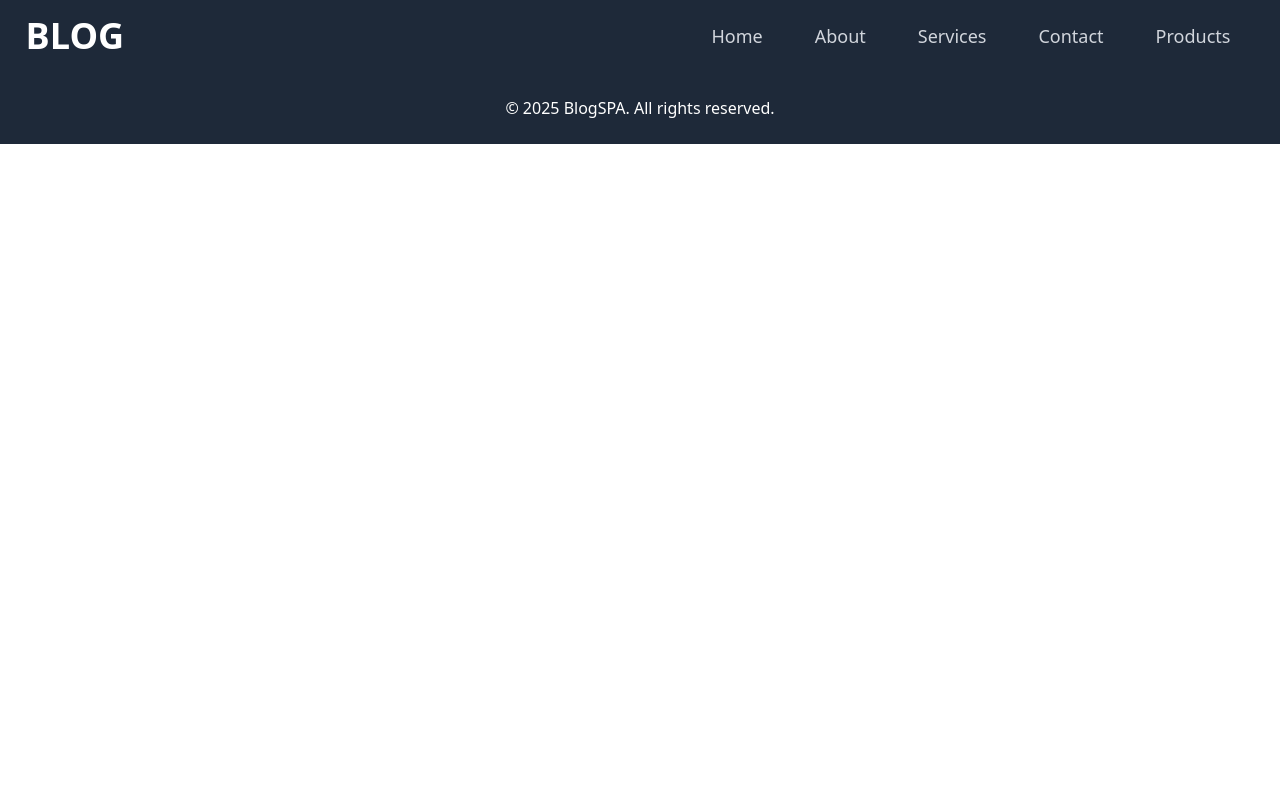
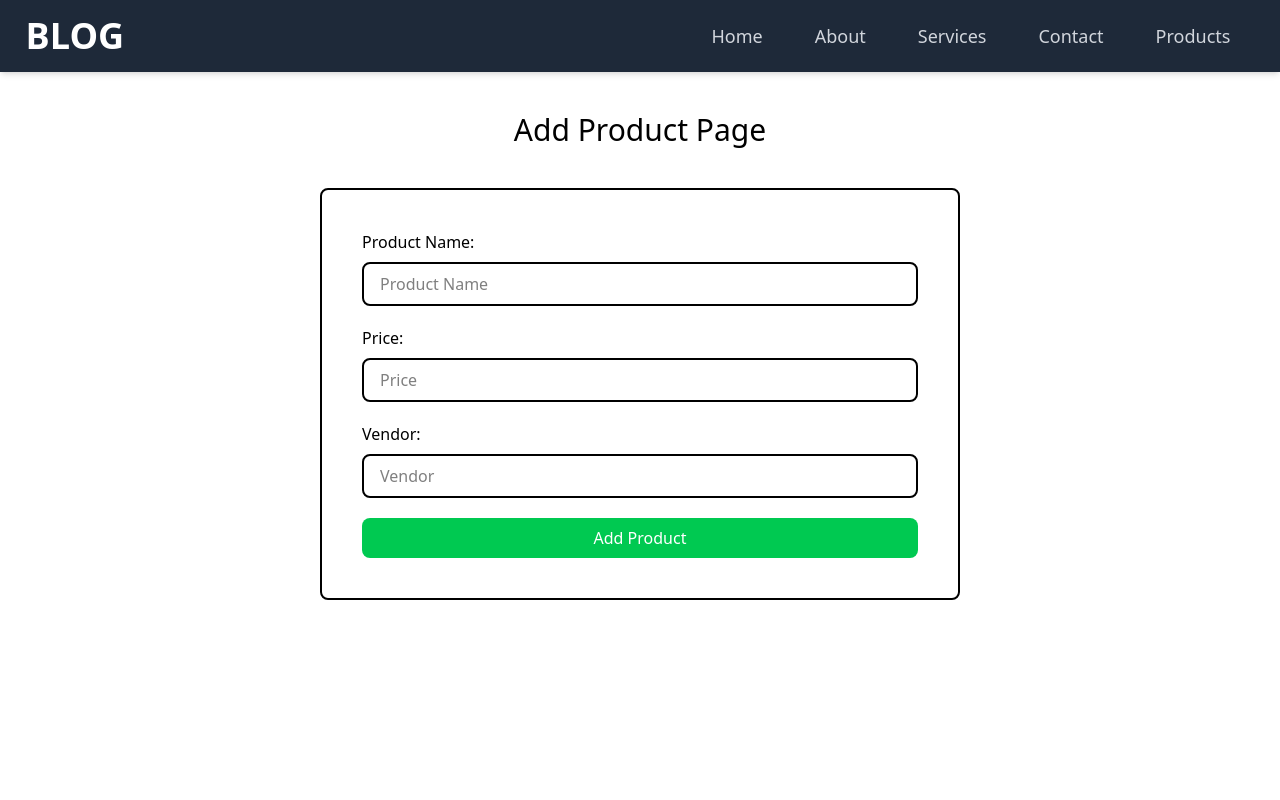
Before and after one commit to cenphilips/static-page, a React (Vite) app in the folder React/blogSPA/: page /add-product in a window 1280 px wide. Shown: the top 800 px of the page. Built offline with nearby package versions, Linux system fonts and the light colour scheme.

Commit message:
modified product page

```diff
--- a/React/blogSPA/data/db.json
+++ b/React/blogSPA/data/db.json
@@ -1,35 +1,35 @@
 {
   "Students": [
     {
-      "id": 1,
+      "id": "1",
       "firstname": "Alice",
       "lastname": "Johnson",
       "age": 20,
       "major": "Computer Science"
     },
     {
-      "id": 2,
+      "id": "2",
       "firstname": "Bob",
       "lastname": "Smith",
       "age": 22,
       "major": "Mathematics"
     },
     {
-      "id": 3,
+      "id": "3",
       "firstname": "Charlie",
       "lastname": "Brown",
       "age": 19,
       "major": "Physics"
     },
     {
-      "id": 4,
+      "id": "4",
       "firstname": "Diana",
       "lastname": "Prince",
       "age": 21,
       "major": "History"
     },
     {
-      "id": 5,
+      "id": "5",
       "firstname": "Ethan",
       "lastname": "Hunt",
       "age": 23,
@@ -48,35 +48,42 @@
       "lastname": "Egwu",
       "age": 29,
       "major": "Micro Biology"
+    },
+    {
+      "id": "f67d",
+      "firstname": "Amaka",
+      "lastname": "Okafor",
+      "age": 28,
+      "major": "Computer Science"
     }
   ],
   "Courses": [
     {
-      "id": 1,
+      "id": "1",
       "code": "CS101",
       "title": "Introduction to Computer Science",
       "credits": 3
     },
     {
-      "id": 2,
+      "id": "2",
       "code": "MATH201",
       "title": "Calculus I",
       "credits": 4
     },
     {
-      "id": 3,
+      "id": "3",
       "code": "PHYS150",
       "title": "General Physics",
       "credits": 4
     },
     {
-      "id": 4,
+      "id": "4",
       "code": "HIST210",
       "title": "World History",
       "credits": 3
     },
     {
-      "id": 5,
+      "id": "5",
       "code": "CHEM110",
       "title": "Organic Chemistry",
       "credits": 4
@@ -84,64 +91,70 @@
   ],
   "Products": [
     {
-      "id": 1,
+      "id": "1",
       "name": "Wall tiles",
       "price": "$10",
       "vendor": "Home Depot"
     },
     {
-      "id": 2,
+      "id": "2",
       "name": "Satchel bags",
       "price": "$50",
       "vendor": "Fossil"
     },
     {
-      "id": 3,
+      "id": "3",
       "name": "Smartwatches",
       "price": "$150",
       "vendor": "Samsung"
     },
     {
-      "id": 4,
+      "id": "4",
       "name": "Matcha",
       "price": "$15",
       "vendor": "Amazon"
     },
     {
-      "id": 5,
+      "id": "5",
       "name": "Portable Blenders",
       "price": "$30",
       "vendor": "BlendJet"
     },
     {
-      "id": 6,
+      "id": "6",
       "name": "Printable Fabric",
       "price": "$20",
       "vendor": "Joann"
     },
     {
-      "id": 7,
+      "id": "7",
       "name": "Sports trading cards",
       "price": "$10",
       "vendor": "Panini"
     },
     {
-      "id": 8,
+      "id": "8",
       "name": "Hoodies",
       "price": "$40",
       "vendor": "Adidas"
     },
     {
-      "id": 9,
+      "id": "9",
       "name": "Energy Drinks",
       "price": "$2",
       "vendor": "Monster"
     },
     {
-      "id": 10,
+      "id": "10",
       "name": "Hair Oil",
       "price": "$15",
       "vendor": "Moroccanoil"
+    },
+    {
+      "id": "e802",
+      "name": "Toyota Camry",
+      "price": "$15,000",
+      "vendor": "Toyota Group"
     }
   ]
 }
--- /dev/null
+++ b/React/blogSPA/src/AddProduct.jsx
@@ -0,0 +1,113 @@
+import React, { useState } from 'react'
+import { useNavigate } from 'react-router-dom'
+
+const AddProduct = () => {
+    const [productName, setProductName] = useState('')
+    const [price, setPrice] = useState('')
+    const [vendor, setVendor] = useState('')
+    const [errMsg, setErrMsg] = useState('')
+    const [succ, setSucc] = useState('')
+    const navigate = useNavigate()
+
+    const handleSubmit = async (e) => {
+        e.preventDefault()
+        try{
+            if(!productName || !price || !vendor){
+                setErrMsg('Please fill in all fields')
+            }
+            else{
+                const newProduct = {
+                    name: productName,
+                    price,
+                    vendor
+                };
+
+                const res = await fetch('http://localhost:3000/Products', {
+                    method: 'POST',
+                    headers: {
+                        'Content-Type': 'application/json'
+                    },
+                    body: JSON.stringify(newProduct)
+                })
+
+                if(!res.ok) {
+                    throw new Error("Failed to add user")
+                }
+                // const data = await res.json();
+                setSucc('Product added successfully');
+                setTimeout(() => {
+                    navigate('/products')
+                }, 5000)
+            }
+
+        }
+        catch (error) {
+            setErrMsg(`Error: ${error.message}`)
+        }
+    }
+
+    return(
+        <div className="h-screen">
+            <h1 className='text-3xl text-center mt-10'>Add Product Page</h1>
+            <div>
+                <form onSubmit={handleSubmit} className='w-1/2 mx-auto border-2 rounded-lg p-5 mt-10'>
+                {errMsg && <p className='text-red-500 mb-5'>{errMsg}</p>}
+                {succ && <p className='text-green-500 mb-5'>{succ}</p>}
+                    <div className='m-5'>
+                        <label htmlFor="productName" className='block mb-2'>
+                            Product Name:{' '}
+                        </label>
+                        <input
+                            type='text'
+                            id='productName'
+                            name='productName'
+                            className='border-2 rounded-lg px-4 py-2 w-full'
+                            placeholder='Product Name'
+                            onChange={(e) => setProductName(e.target.value)}
+                            onClick={() => setErrMsg('')}
+                        />
+                    </div>
+                    <div className='m-5'>
+                        <label htmlFor="price" className='block mb-2'>
+                            Price:{' '}
+                        </label>
+                        <input
+                            type='text'
+                            id='price'
+                            name='price'
+                            className='border-2 rounded-lg px-4 py-2 w-full'
+                            placeholder='Price'
+                            onChange={(e) => setPrice(e.target.value)}
+                            onClick={() => setErrMsg('')}
+                        />
+                    </div>
+                    <div className='m-5'>
+                        <label htmlFor="vendor" className='block mb-2'>
+                            Vendor:{' '}
+                        </label>
+                        <input
+                            type='text'
+                            id='vendor'
+                            name='vendor'
+                            className='border-2 rounded-lg px-4 py-2 w-full'
+                            placeholder='Vendor'
+                            onChange={(e) => setVendor(e.target.value)}
+                            onClick={() => setErrMsg('')}
+                        />
+                    </div>
+                    <div className='m-5'>
+                       <button
+                          type='submit'
+                          className='bg-green-500 text-white w-full px-4 py-2 rounded-lg cursor-pointer'
+                        >
+                          Add Product
+                        </button>
+                    </div>
+                </form>
+            </div>
+        </div>
+    )
+}
+
+
+export default AddProduct
--- a/React/blogSPA/src/App.jsx
+++ b/React/blogSPA/src/App.jsx
@@ -7,6 +7,7 @@ import { Routes, Route } from 'react-router-dom'
 import Footer from './Footer'
 import Home from './Home'
 import AddStudent from './AddStudent'
+import AddProduct from './AddProduct'
 
 
 function App() {
@@ -21,6 +22,7 @@ function App() {
         <Route path='/services' element={<Services />} />
         <Route path='/contact' element={<Contact />} />
         <Route path='/add-student' element={<AddStudent />} />
+        <Route path='/add-product' element={<AddProduct />} />
       </Routes>
       <Footer />
     </>
--- a/React/blogSPA/src/Home.jsx
+++ b/React/blogSPA/src/Home.jsx
@@ -57,7 +57,7 @@ const Home = () => {
                   <th className='px-4 py-2'>Last Name</th>
                   <th className='px-4 py-2'>Age</th>
                   <th className='px-4 py-2'>Major</th>
-                  <th className='px-4 py-2'>Action</th>
+                  <th className='px-4 py-2' colSpan={2}>Action</th>
                 </tr>
               </thead>
               <tbody>
@@ -68,11 +68,11 @@ const Home = () => {
                     <td className='border px-4 py-2'>{student.lastname}</td>
                     <td className='border px-4 py-2'>{student.age}</td>
                     <td className='border px-4 py-2'>{student.major}</td>
-                    <td className='border px-4 py-2'>
-                      <button>Update</button>
+                    <td className='border px-4 py-2' >
+                      <button className='bg-blue-500 hover:bg-blue-700 text-white font-bold text-sm rounded px-3 py-1 cursor-pointer'>Update</button>
                     </td>
                     <td className='border px-4 py-2'>
-                      <button>Delete</button>
+                      <button className='bg-red-500 hover:bg-red-700 text-white font-bold text-sm rounded px-3 py-1 cursor-pointer'>Delete</button>
                     </td>
                   </tr>
                 ))}
--- a/React/blogSPA/src/Products.jsx
+++ b/React/blogSPA/src/Products.jsx
@@ -1,4 +1,5 @@
 import React, { useState, useEffect } from 'react'
+import { Link } from 'react-router-dom'
 
 
 const Products = (props) => {
@@ -22,6 +23,11 @@ useEffect(() => {
       <h1>This is our Products page</h1>
       <div>{props.children}</div>
       <div className='mt-10 w-full p-10'>
+        <div>
+          <Link to='/add-product' className='text-blue-500 mb-1 inline-block border-2 rounded-lg px-4 py-2'>
+          + Add Product
+          </Link>
+        </div>
         <table className='table-auto w-full border-collapse border border-gray-400'>
           <thead className='px-4 py-2 bg-gray-200 border'>
             <tr>
@@ -29,6 +35,7 @@ useEffect(() => {
               <th className='px-4 py-2'>Product Name</th>
               <th className='px-4 py-2'>Prices</th>
               <th className='px-4 py-2'>Vendor</th>
+              <th className='px-4 py-2' colSpan={2}>Action</th>
             </tr>
           </thead>
           <tbody>
@@ -38,6 +45,12 @@ useEffect(() => {
                 <td className='border px-4 py-2'>{product.name}</td>
                 <td className='border px-4 py-2'>{product.price}</td>
                 <td className='border px-4 py-2'>{product.vendor}</td>
+                <td className='border px-4 py-2' >
+                  <button className='bg-blue-500 hover:bg-blue-700 text-white font-bold text-sm rounded px-3 py-1 cursor-pointer'>Update</button>
+                </td>
+                <td className='border px-4 py-2'>
+                  <button className='bg-red-500 hover:bg-red-700 text-white font-bold text-sm rounded px-3 py-1 cursor-pointer'>Delete</button>
+                </td>
               </tr>
             ))}
           </tbody>
```
